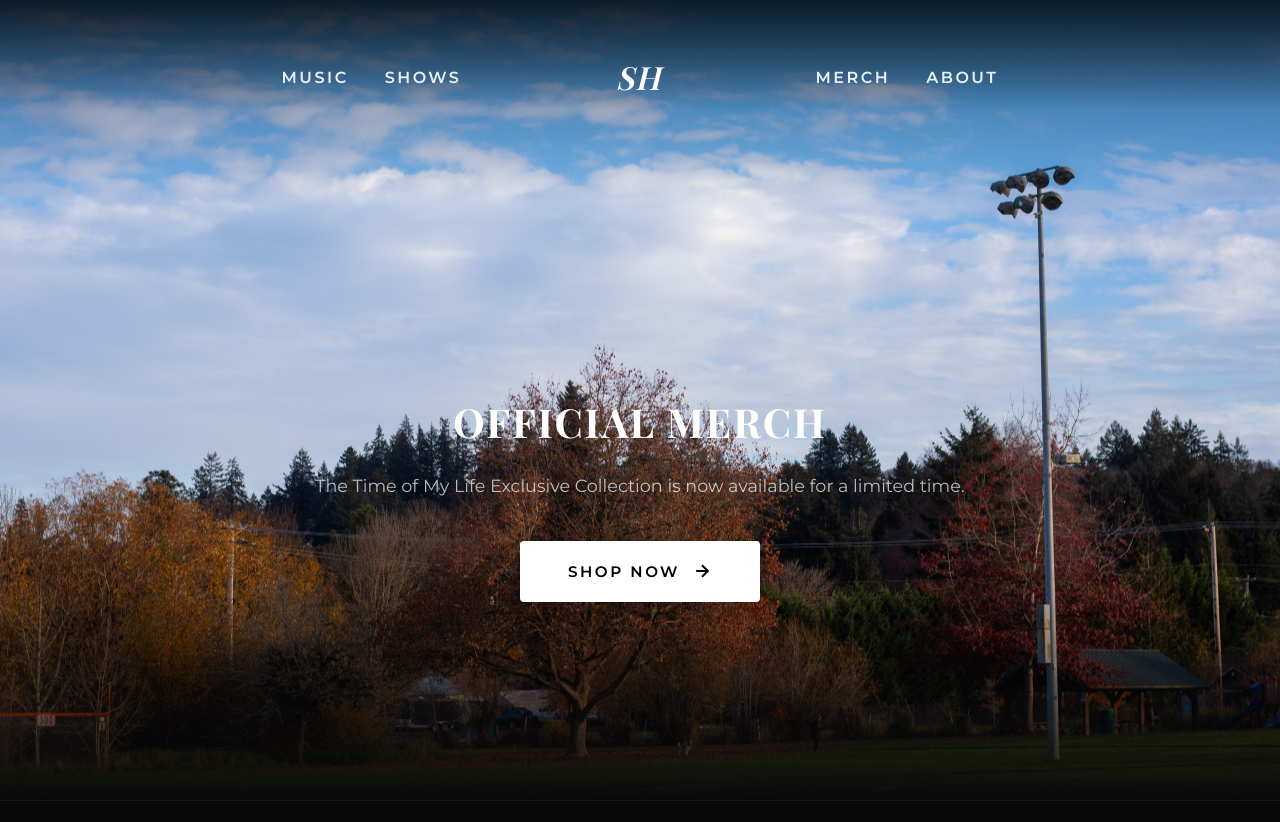
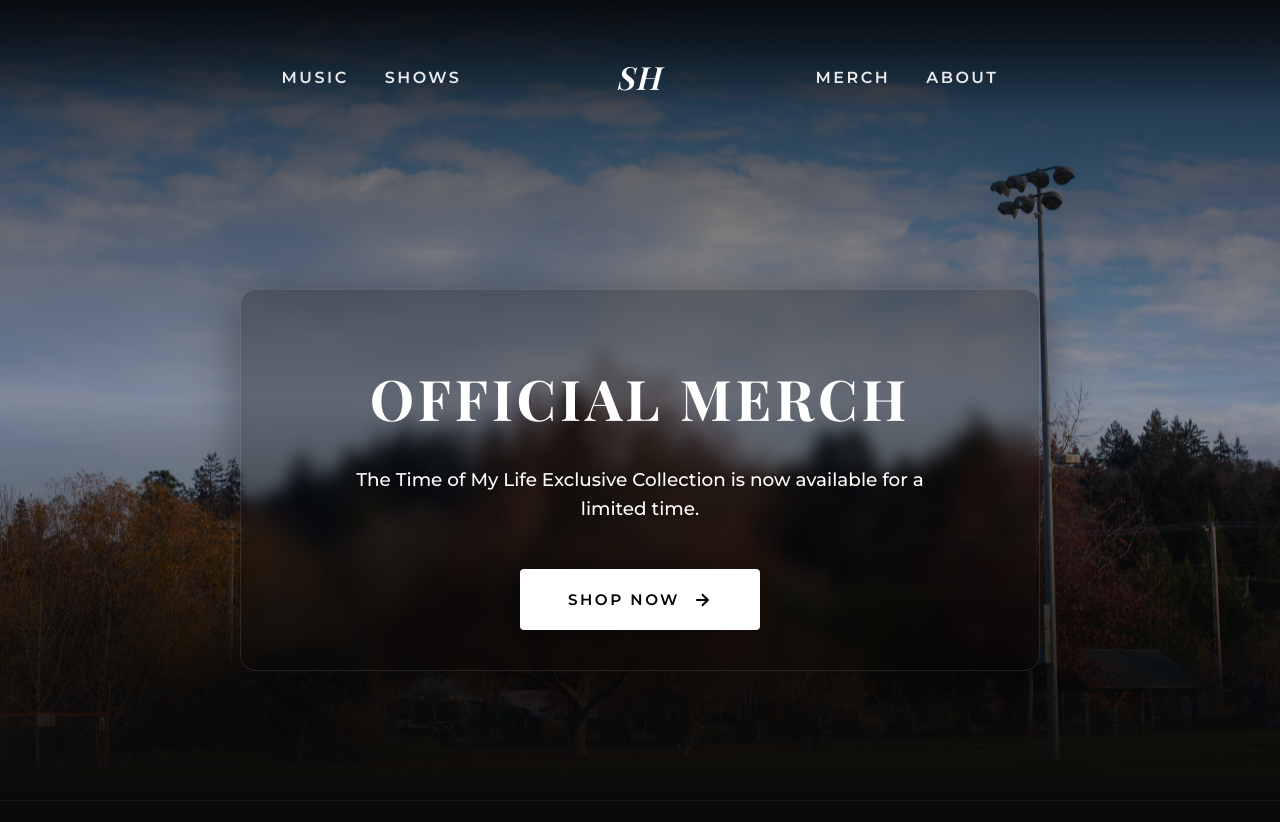
Before and after one commit to ffearmme/spencer-holland-music, a plain HTML site: page merch.html in a window 1280 px wide. Shown: the top 822 px of the page. Drawn offline with nearby package versions, Linux system fonts and the light colour scheme; a web font is replaced by a local one.

Commit message:
Improve text visibility on merch page with glass card effect

```diff
--- a/merch.html
+++ b/merch.html
@@ -27,8 +27,8 @@
   <main class="page-hero">
     <div class="page-hero-bg"></div>
     <div class="page-hero-content">
-      <h2 class="merch-title-main" style="margin-top: 30px; font-family: 'Playfair Display', serif; font-size: 2.5rem; letter-spacing: 2px;">OFFICIAL MERCH</h2>
-      <p class="merch-description" style="font-size: 1.1rem; color: rgba(255,255,255,0.7); margin: 15px 0 40px;">The Time of My Life Exclusive Collection is now available for a limited time.</p>
+      <h2 class="merch-title-main">OFFICIAL MERCH</h2>
+      <p class="merch-description">The Time of My Life Exclusive Collection is now available for a limited time.</p>
       <a href="https://tickets.spencerhollandmusic.com" class="btn-shop" style="display: inline-flex; align-items: center; gap: 12px; background: #ffffff; color: #000000; padding: 18px 48px; border-radius: 4px; font-family: 'Montserrat', sans-serif; font-size: 0.95rem; font-weight: 600; text-transform: uppercase; letter-spacing: 2.5px; transition: all 0.4s cubic-bezier(0.165, 0.84, 0.44, 1); box-shadow: 0 4px 25px rgba(0,0,0,0.4); text-decoration: none;">
         Shop Now
         <svg viewBox="0 0 24 24" width="20" height="20" fill="none" stroke="currentColor" stroke-width="2.5" style="transition: transform 0.4s cubic-bezier(0.165, 0.84, 0.44, 1);"><line x1="5" y1="12" x2="19" y2="12"/><polyline points="12 5 19 12 12 19"/></svg>
--- a/styles.css
+++ b/styles.css
@@ -390,9 +390,8 @@ footer {
   position: absolute;
   inset: 0;
   background: linear-gradient(to bottom,
-    rgba(10,10,10,0.4) 0%,
-    rgba(10,10,10,0) 25%,
-    rgba(10,10,10,0) 75%,
+    rgba(10,10,10,0.8) 0%,
+    rgba(10,10,10,0.3) 50%,
     #0a0a0a 100%
   );
 }
@@ -401,9 +400,17 @@ footer {
   position: relative;
   z-index: 1;
   text-align: center;
-  padding: 0 40px;
-  width: 100%;
+  padding: 40px;
+  max-width: 800px;
+  width: 90%;
+  margin: 0 auto;
   transform: translateY(80px);
+  background: rgba(0, 0, 0, 0.25);
+  backdrop-filter: blur(8px);
+  -webkit-backdrop-filter: blur(8px);
+  border-radius: 16px;
+  border: 1px solid rgba(255, 255, 255, 0.1);
+  box-shadow: 0 10px 50px rgba(0,0,0,0.4);
 }
 
 .page-hero-title {
@@ -542,6 +549,26 @@ footer {
   color: rgba(255,255,255,0.6);
   margin-top: 10px;
   font-weight: 300;
+}
+
+/* Merch Page Title & Description Visibility */
+.merch-title-main {
+  font-family: 'Playfair Display', serif;
+  font-size: clamp(2rem, 5vw, 3.5rem);
+  letter-spacing: 4px;
+  color: #ffffff;
+  margin-top: 20px;
+  text-transform: uppercase;
+}
+
+.merch-description {
+  font-size: 1.15rem;
+  color: #ffffff;
+  max-width: 600px;
+  margin: 20px auto 45px;
+  font-weight: 500;
+  line-height: 1.6;
+  text-shadow: 0 2px 10px rgba(0,0,0,0.5);
 }
 
 /* About page content section */
```
